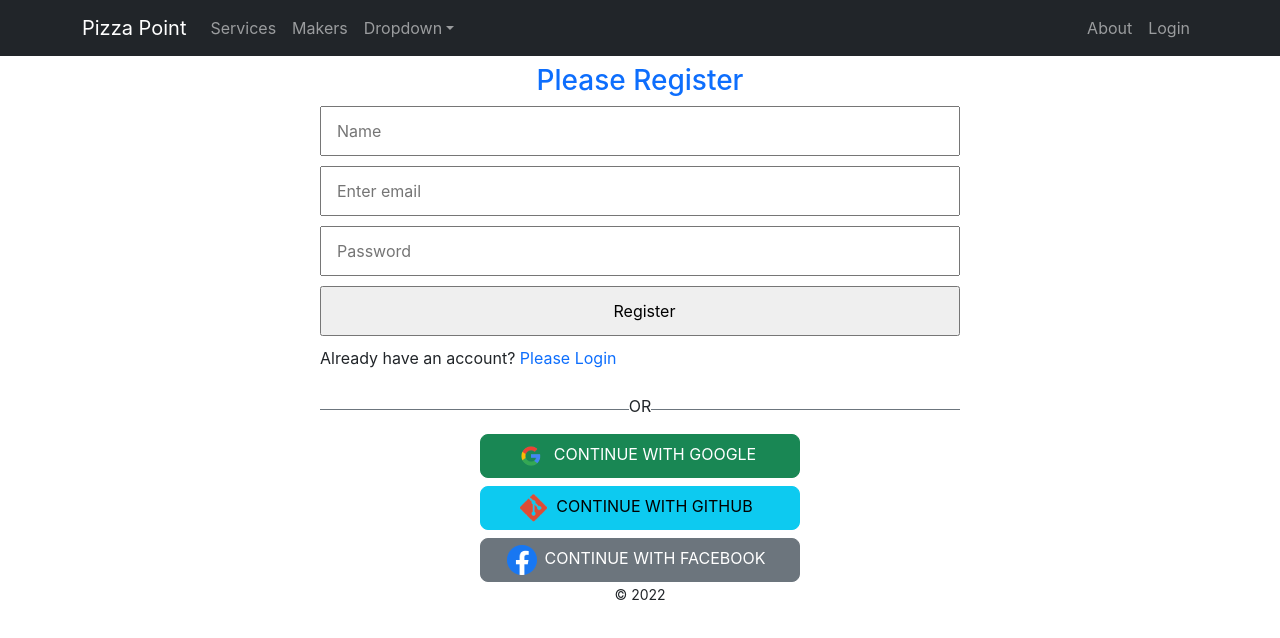
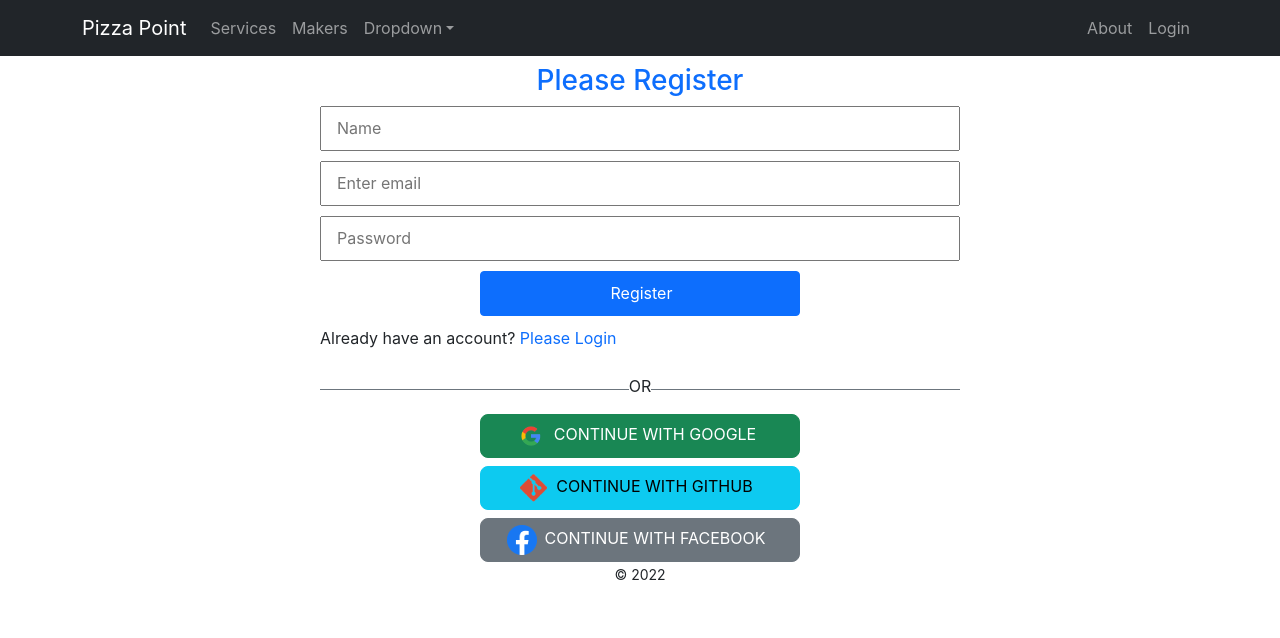
Before and after one commit to MuhammadEnamulHaque79/Pizza-Point, a React (Create React App) app: page /register in a window 1280 px wide. Shown: the top 638 px of the page. Built offline with nearby package versions, Linux system fonts and the light colour scheme; no server answers; the HTML template or start-up script is replaced by a standard one.

Commit message:
login form consistency

```diff
--- a/src/Pages/Login/Login/Login.js
+++ b/src/Pages/Login/Login/Login.js
@@ -53,10 +53,10 @@ const Login = () => {
                     <Form.Label>Password</Form.Label>
                     <Form.Control ref={passwordRef} type="password" placeholder="Password" required/>
                 </Form.Group>
-                <Form.Group controlId="formBasicCheckbox">
+                {/* <Form.Group controlId="formBasicCheckbox">
                     <Form.Check type="checkbox" label="Check me out" />
-                </Form.Group>
-                <Button variant="primary" type="submit">
+                </Form.Group> */}
+                <Button variant="primary w-50 mx-auto d-block my-2" type="submit">
                     Login
                 </Button>
             </Form>
--- a/src/Pages/Login/Register/Register.css
+++ b/src/Pages/Login/Register/Register.css
@@ -5,7 +5,7 @@
 .register-form input{
     display: block;
     width: 100%;
-    height: 50px;
+    height: 45px;
     padding-left: 15px;
     margin-bottom: 10px;
 }
--- a/src/Pages/Login/Register/Register.js
+++ b/src/Pages/Login/Register/Register.js
@@ -39,7 +39,7 @@ const Register = () => {
                 <input type="text" name="name" id="" placeholder='Name' />
                 <input type="email" name="email" id="" placeholder='Enter email' required />
                 <input type="password" name="password" id="" placeholder='Password' required />
-                <input type="submit" value="Register" />
+                <input className='btn btn-primary w-50 d-block mx-auto text-white' type="submit" value="Register" />
             </form>
             <p>Already have an account? <Link to="/login" className='text-primary text-decoration-none' onClick={navigateToLogin}>Please Login</Link> </p>
             <SocialLogin></SocialLogin>
--- a/src/Pages/Login/SocialLogin/SocialLogin.js
+++ b/src/Pages/Login/SocialLogin/SocialLogin.js
@@ -18,15 +18,8 @@ const SocialLogin = () => {
     const navigate = useNavigate();
     let errorElement;
     if (error || error1 || error2) {
-        errorElement = <div>
-            <p className='text-danger'>Error: {error?.message} {error1?.message} {error2?.message}</p>
-        </div>
-
+        errorElement = <p className='text-danger'>Error: {error?.message} {error1?.message} {error2?.message}</p>
     };
-
-    // if (loading) {
-    //     return <p>Loading...</p>;
-    // };
 
     if (user || user1 || user2) {
         navigate('/home');
@@ -57,7 +50,7 @@ const SocialLogin = () => {
                 </button>
 
                 <button
-                    onClick={()=>signInWithFacebook()}
+                    onClick={() => signInWithFacebook()}
                     style={{ borderRadius: '8px' }} className='btn btn-secondary w-50 d-block mx-auto'>
                     <img src={facebook} alt="" />
                     <span className='mx-2'>CONTINUE WITH FACEBOOK</span>
```
